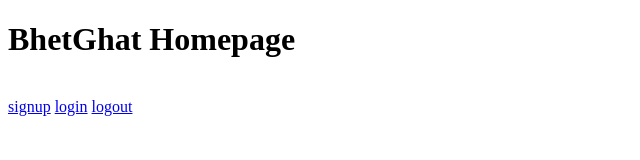
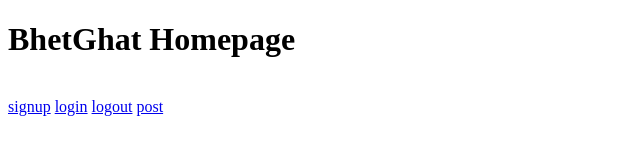
Before and after one commit to cocolasagna/bhetghat, a website: page frontend/homepage.html in a window 1280 px wide. Shown: the full height of the page, 0-640 px from the left. Drawn offline with Linux system fonts and the light colour scheme.

Commit message:
second commit

```diff
--- a/frontend/homepage.html
+++ b/frontend/homepage.html
@@ -12,5 +12,6 @@
     <a href="signup">signup</a>
     <a href="login">login</a>
     <a href="logout">logout</a>
+    <a href="post">post</a>
   </body>
 </html>
```
